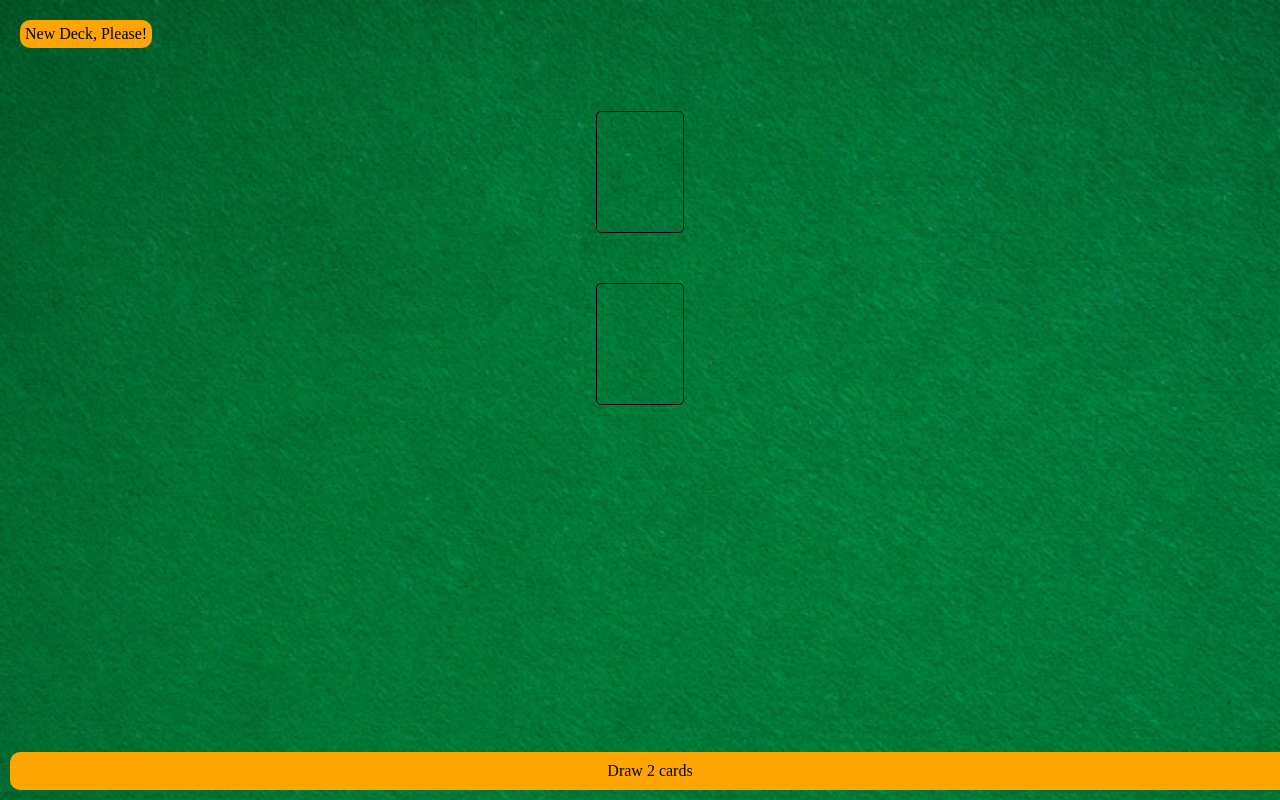
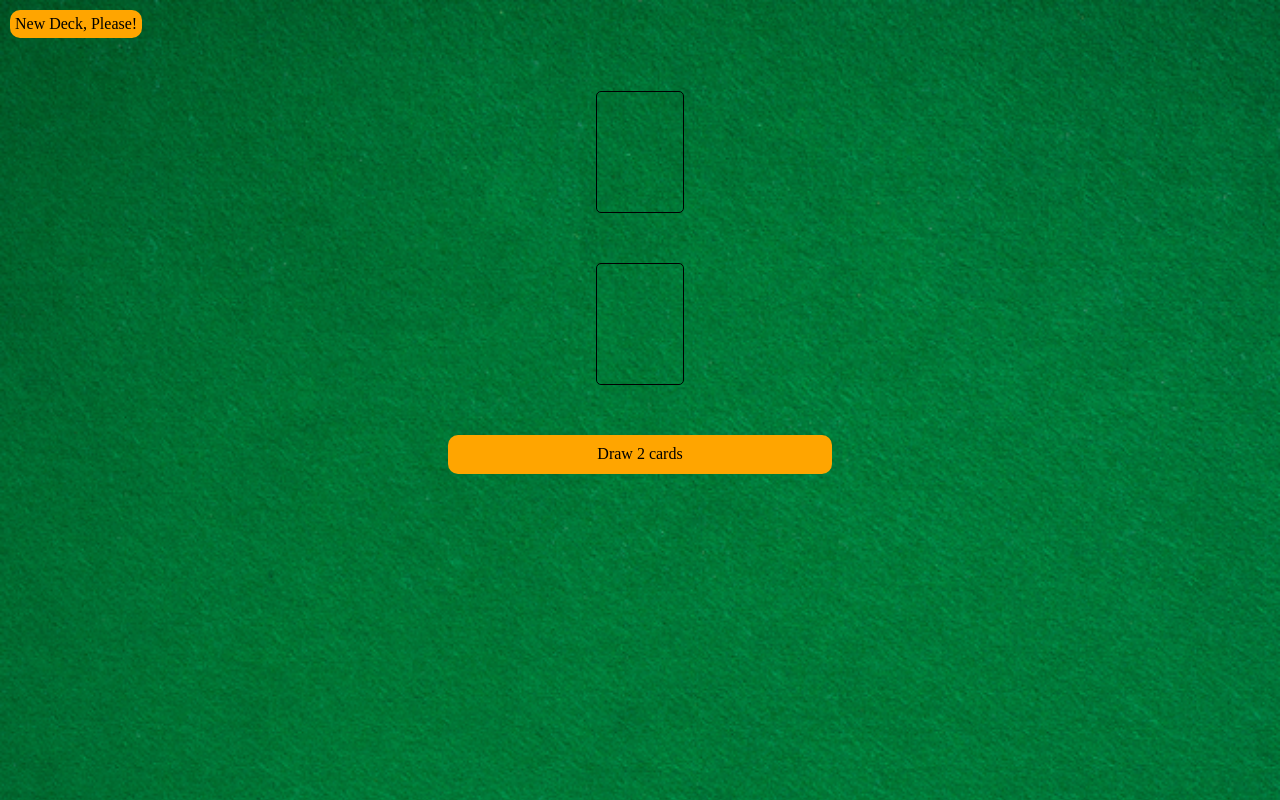
Before and after one commit to Devconte/war-game-scrimba, a website built with Vite: page index.html in a window 1280 px wide. Built offline with nearby package versions, Linux system fonts and the light colour scheme.

Commit message:
refactor: some css changes

```diff
--- a/index.css
+++ b/index.css
@@ -10,13 +10,7 @@ body {
     background-image: url('./img/table.png');
     background-size: cover;
     color: white;
-
-}
-
-.draw-cards {
-    position: fixed;
-    bottom: 0;
-    width: 100%;
+    text-align: center;
 
 }
 
@@ -35,16 +29,25 @@ button#new-deck {
 }
 
 button {
-    margin: 10px;
     padding: 10px 20px;
     border: none;
     background-color: orange;
     border-radius: 10px;
 }
 
+.container {
+    height: 300px;
+}
+
 img.card {
     width: 100%;
 
+}
+
+.draw-cards {
+    width: 30%;
+    margin: 0 auto;
+    margin-bottom: 10px;
 }
 
 h1 {
@@ -58,4 +61,5 @@ h1 {
 
 .remaining {
     font-size: 18px;
+    margin: 4px 10px;
 }
```
